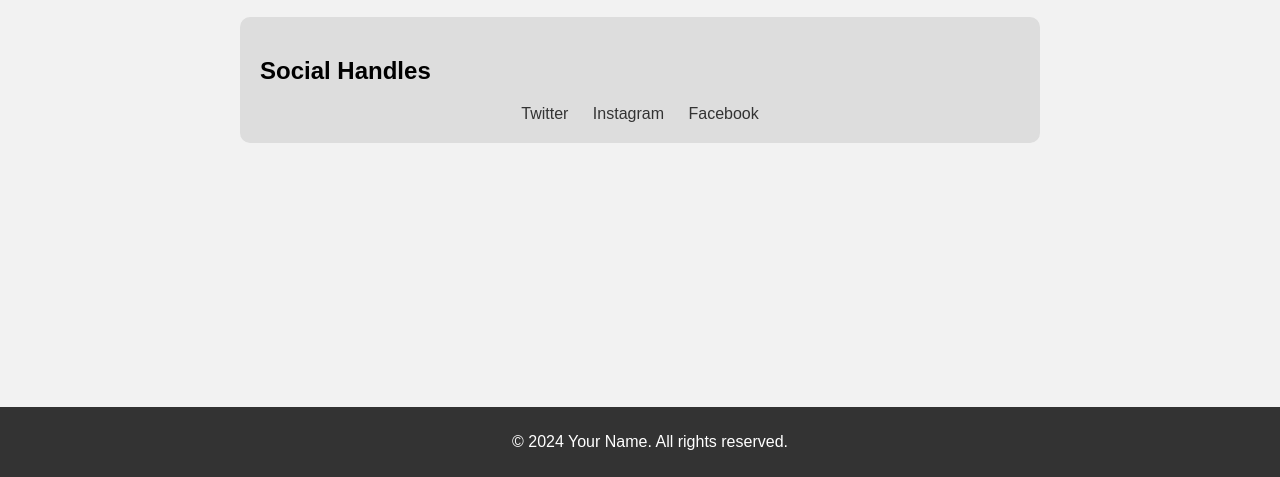
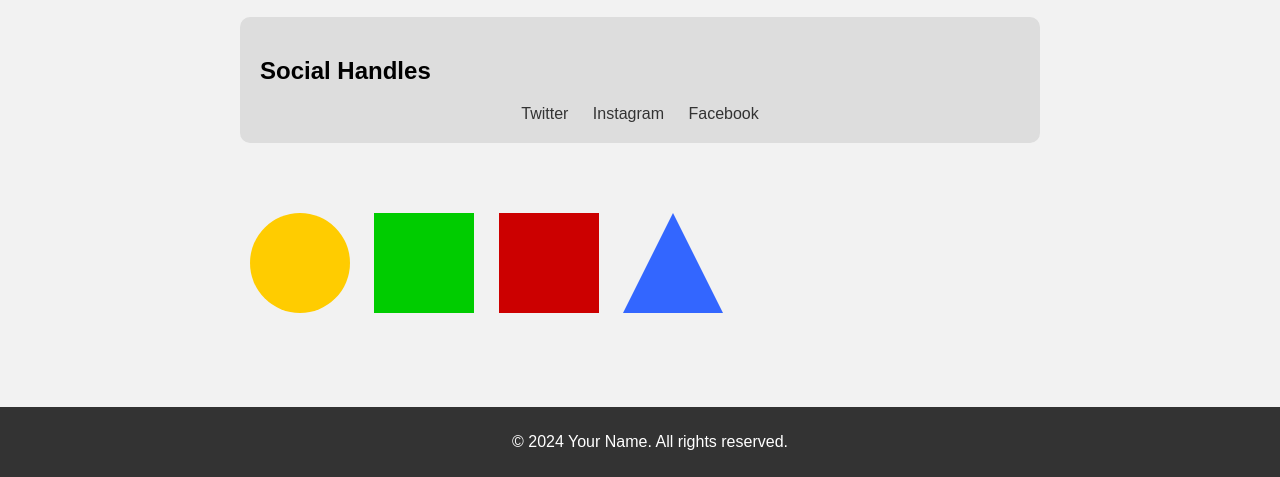
Before and after one commit to ansh36126/Your-editor-, a plain HTML site: page index.html in a window 1280 px wide. Shown: the part 323-800 px from the top of the page. Drawn offline with Linux system fonts and the light colour scheme.

Commit message:
Update index.html

```diff
--- a/index.html
+++ b/index.html
@@ -67,6 +67,42 @@
             bottom: 0;
             width: 100%;
         }
+
+        /* Additional styles for circles and patterns */
+        .circle {
+            width: 100px;
+            height: 100px;
+            background-color: #ffcc00; /* Yellow */
+            border-radius: 50%;
+            margin: 10px;
+            display: inline-block;
+        }
+
+        .green-square {
+            width: 100px;
+            height: 100px;
+            background-color: #00cc00; /* Green */
+            margin: 10px;
+            display: inline-block;
+        }
+
+        .red-square {
+            width: 100px;
+            height: 100px;
+            background-color: #cc0000; /* Red */
+            margin: 10px;
+            display: inline-block;
+        }
+
+        .kite {
+            width: 0;
+            height: 0;
+            border-left: 50px solid transparent;
+            border-right: 50px solid transparent;
+            border-bottom: 100px solid #3366ff; /* Blue */
+            margin: 10px;
+            display: inline-block;
+        }
     </style>
 </head>
 
@@ -103,10 +139,18 @@
 
     </div>
 
+    <!-- Additional circles and patterns -->
+    <div class="container">
+        <div class="circle"></div>
+        <div class="green-square"></div>
+        <div class="red-square"></div>
+        <div class="kite"></div>
+    </div>
+
     <footer>
         <p>&copy; 2024 Your Name. All rights reserved.</p>
     </footer>
 
 </body>
 
-</html>
+                                </html>
```
